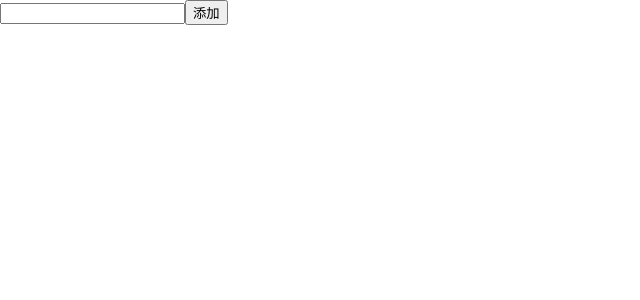
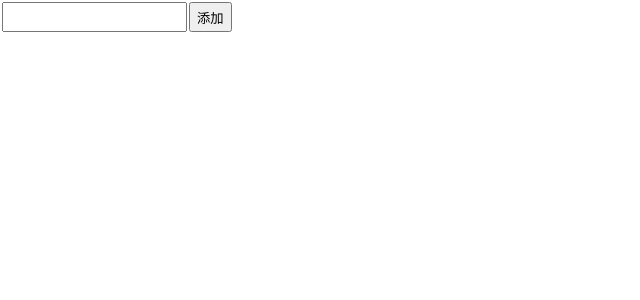
Before and after one commit to gwankyun/ReactToDo, a React (Create React App) app: page / in a window 1280 px wide. Shown: the top 300 px of the page, without its empty margins (0-640 px from the left). Built offline with nearby package versions, Linux system fonts and the light colour scheme.

Commit message:
美化界面

```diff
--- a/src/index.css
+++ b/src/index.css
@@ -11,3 +11,25 @@ code {
   font-family: source-code-pro, Menlo, Monaco, Consolas, 'Courier New',
     monospace;
 }
+
+ul, li {
+  padding: 0;
+  margin:0;
+  list-style: none
+}
+
+input {
+  height: 30px;
+  box-sizing: border-box;
+  vertical-align: top;
+  margin-right: 2px;
+}
+
+button {
+  height: 30px;
+  margin-right: 2px;
+}
+
+.Item {
+  margin: 2px;
+}
--- a/src/index.tsx
+++ b/src/index.tsx
@@ -75,7 +75,7 @@ const App: FC = () => {
 
   return (
     <div>
-      <div>
+      <div className='Item'>
         <TextInput value={value}
           onChange={v => setValue(v)} />
         <Button onClick={onAdd}>添加</Button>
@@ -83,7 +83,7 @@ const App: FC = () => {
       <List value={array} onItemRender={(v, i) => {
         let item = v as Item;
         return (
-          <li key={item.id}>
+          <li key={item.id} className='Item'>
             <TextInput value={item.value}
               onChange={v => onUpdate(i, v)} />
             <Button onClick={() =>onRemove(i)}>刪除</Button>
```
